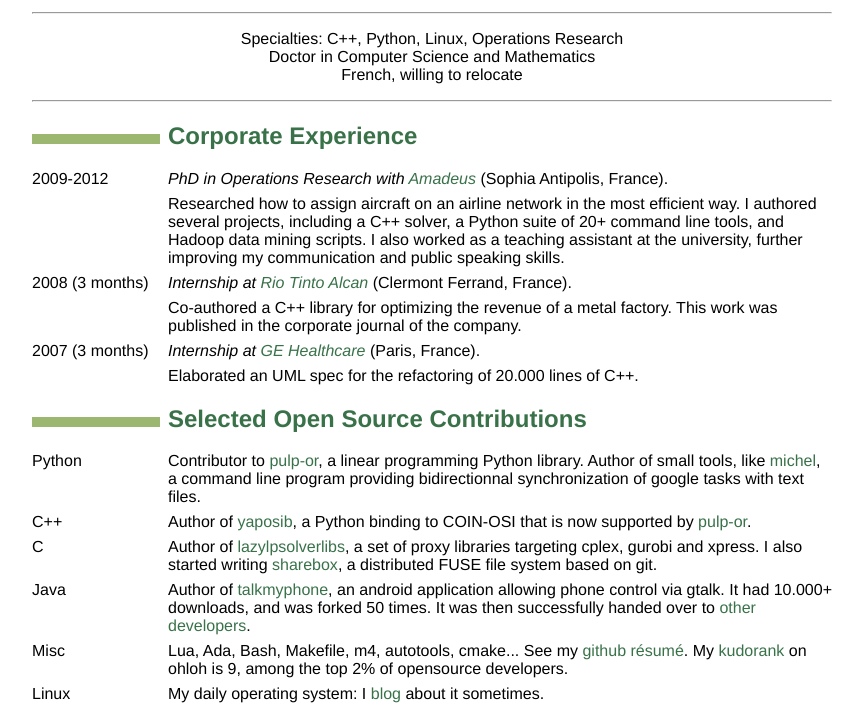
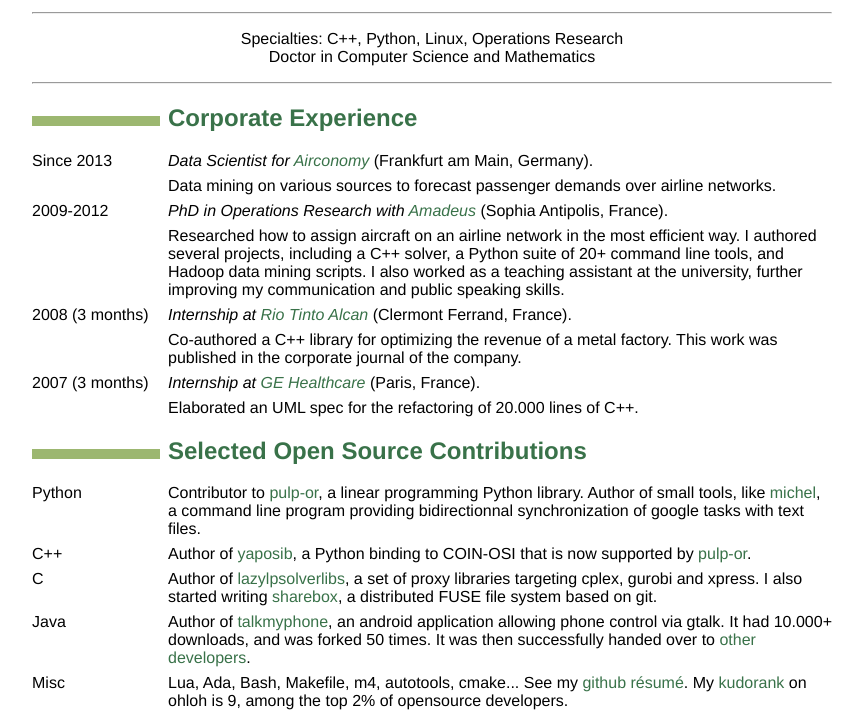
Before and after one commit to chmduquesne/resume, a plain HTML site: page index.html in a window 1280 px wide. Shown: the part 114-826 px from the top of the page, without its empty margins (208-1071 px from the left). Drawn offline with Linux system fonts and the light colour scheme.

Commit message:
updating for airconomy

```diff
--- a/index.html
+++ b/index.html
@@ -12,11 +12,15 @@
 <h1 id="christophe-marie-duquesne">Christophe-Marie Duquesne</h1>
 <hr />
 <blockquote>
-<p>Specialties: C++, Python, Linux, Operations Research<br /> Doctor in Computer Science and Mathematics<br /> French, willing to relocate</p>
+<p>Specialties: C++, Python, Linux, Operations Research<br /> Doctor in Computer Science and Mathematics</p>
 </blockquote>
 <hr />
 <h2 id="corporate-experience">Corporate Experience</h2>
 <dl>
+<dt>Since 2013</dt>
+<dd><p><em>Data Scientist for <a href="https://www.airconomy.com/">Airconomy</a></em> (Frankfurt am Main, Germany).</p>
+<p>Data mining on various sources to forecast passenger demands over airline networks.</p>
+</dd>
 <dt>2009-2012</dt>
 <dd><p><em>PhD in Operations Research with <a href="http://www.amadeus.com/amadeus/amadeus.html">Amadeus</a></em> (Sophia Antipolis, France).</p>
 <p>Researched how to assign aircraft on an airline network in the most efficient way. I authored several projects, including a C++ solver, a Python suite of 20+ command line tools, and Hadoop data mining scripts. I also worked as a teaching assistant at the university, further improving my communication and public speaking skills.</p>
```
Also changed, not shown: index.txt, 3 other files.
